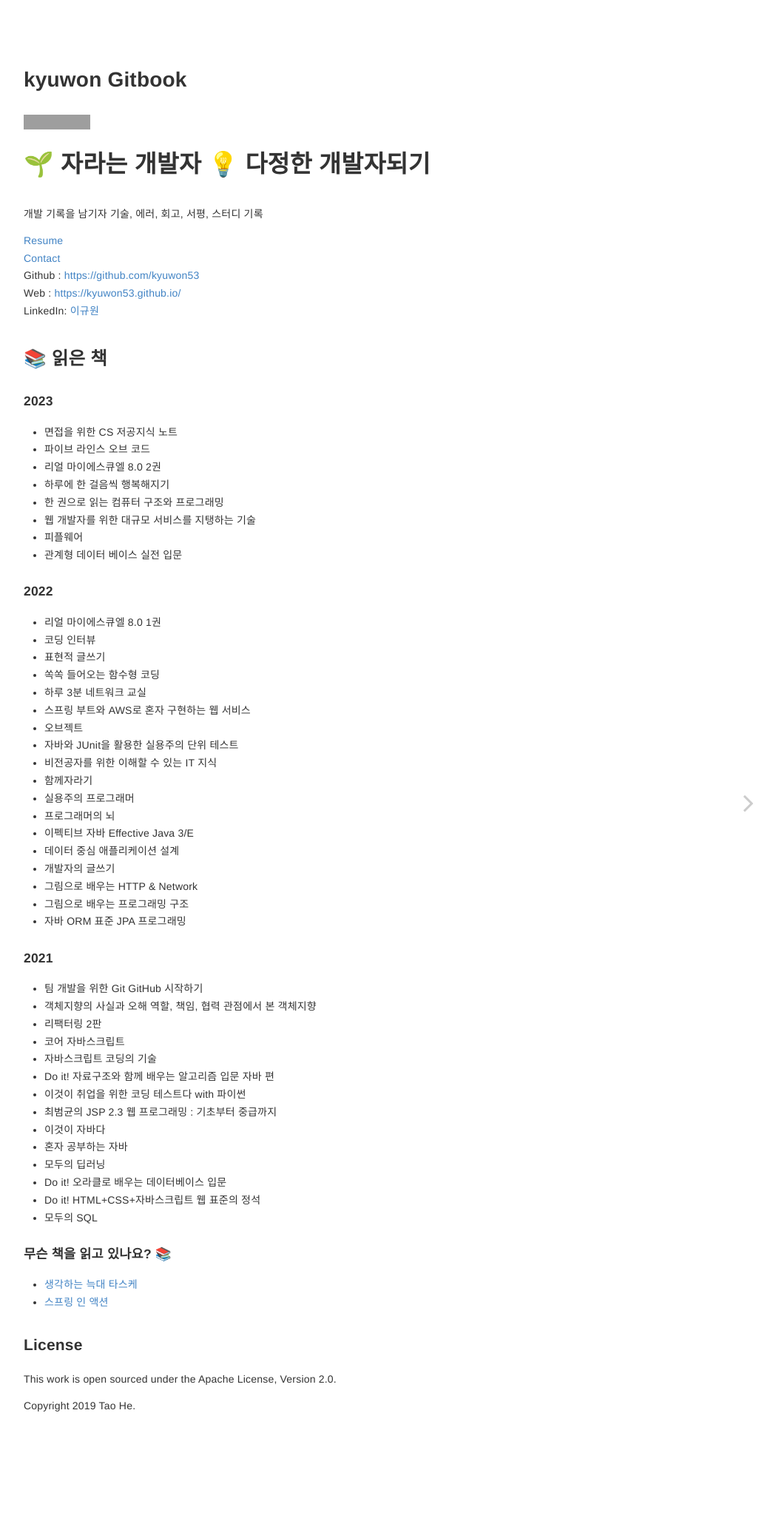
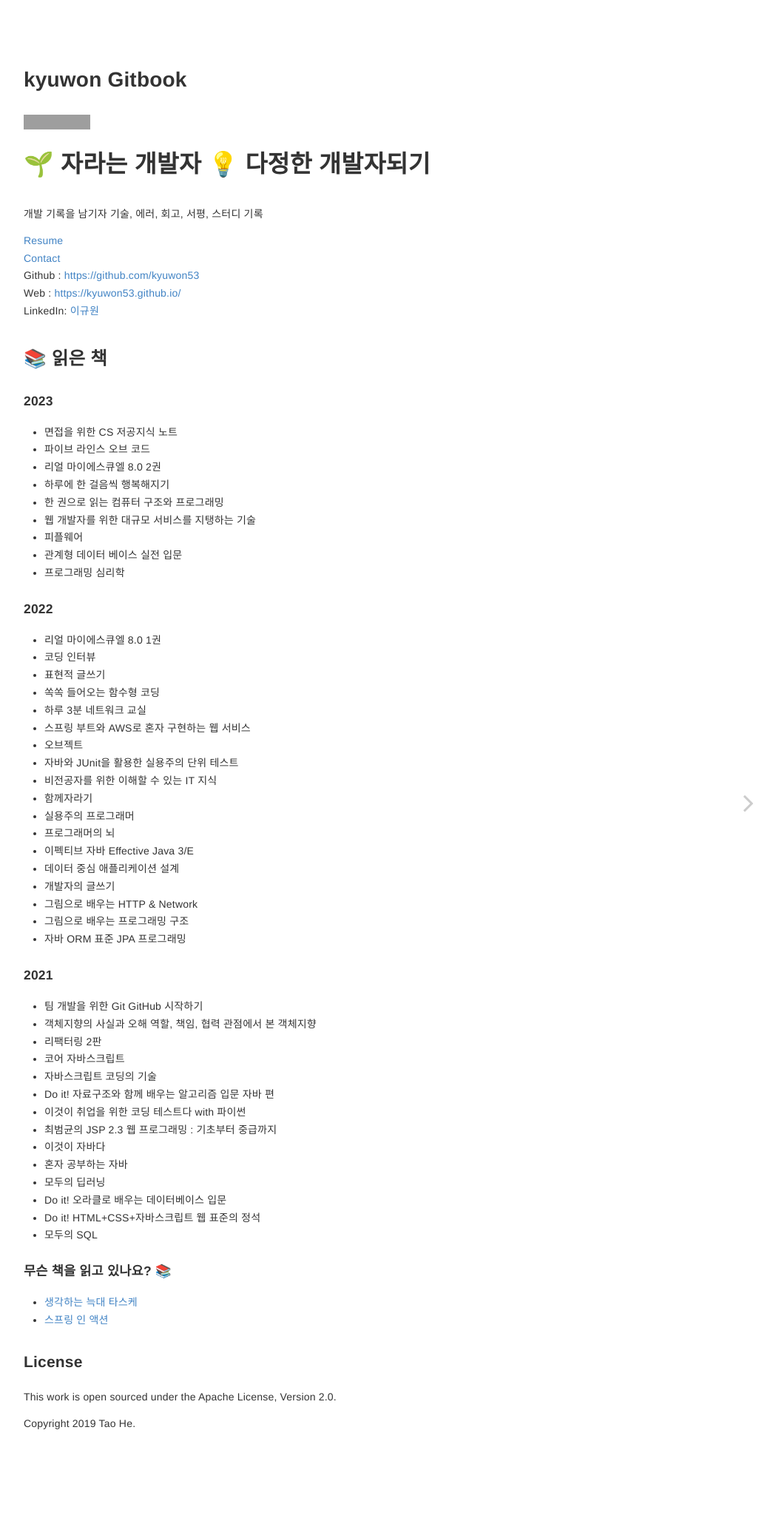
Before and after one commit to kyuwon53/kyuwon53.github.io, a Jekyll site: the page built from index.md, in a window 1280 px wide. Shown: the whole page at 74% size, without its empty margins (223-1272 px from the left). Built offline with Jekyll 4.4.1, drawn with Linux system fonts in a browser that asks for light colours; comment, search, counter and statistics services are not loaded; grey boxes are pictures that could not be loaded.

Commit message:
읽은 책 기록 프로그래밍 심리학 추가

```diff
--- a/index.md
+++ b/index.md
@@ -27,6 +27,7 @@ LinkedIn: [이규원](https://www.linkedin.com/in/%EA%B7%9C%EC%9B%90-%EC%9D%B4-4
 - 웹 개발자를 위한 대규모 서비스를 지탱하는 기술
 - 피플웨어
 - 관계형 데이터 베이스 실전 입문
+- 프로그래밍 심리학
 
 #### 2022
 
```
Also changed, not shown: _pages/about.md (+1 -0 lines).
